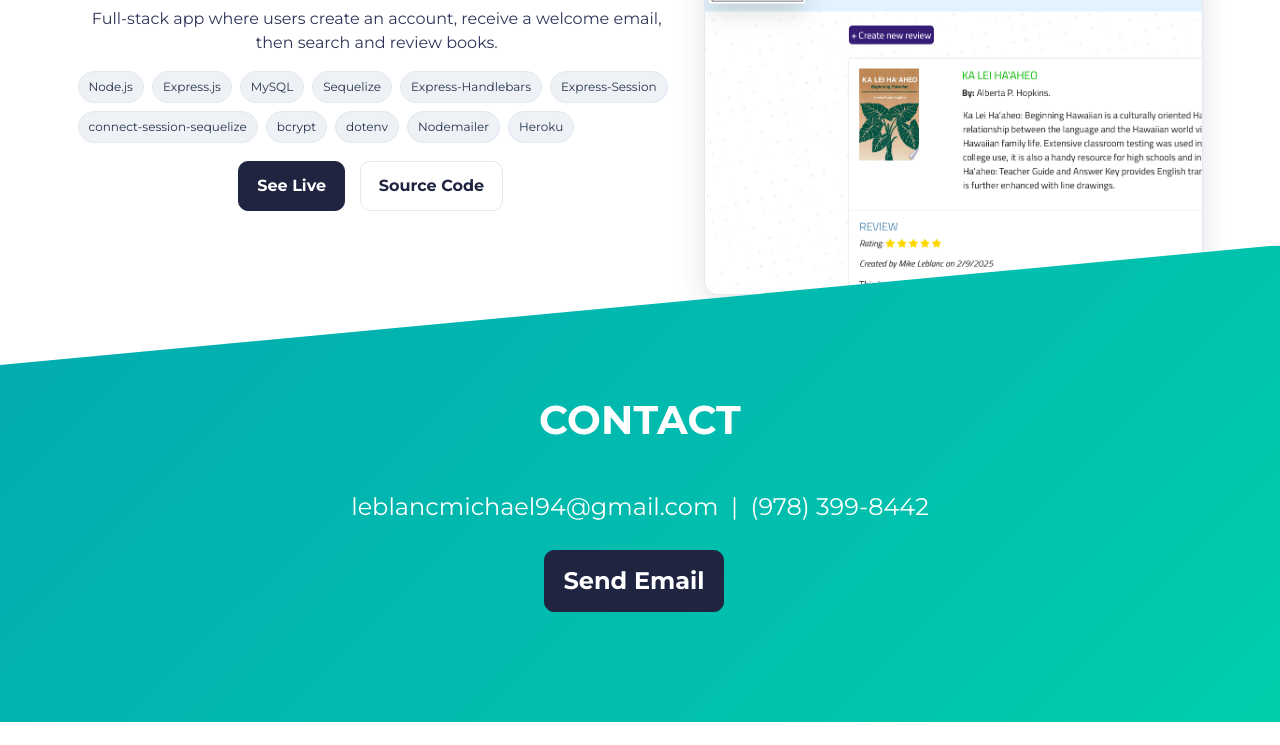
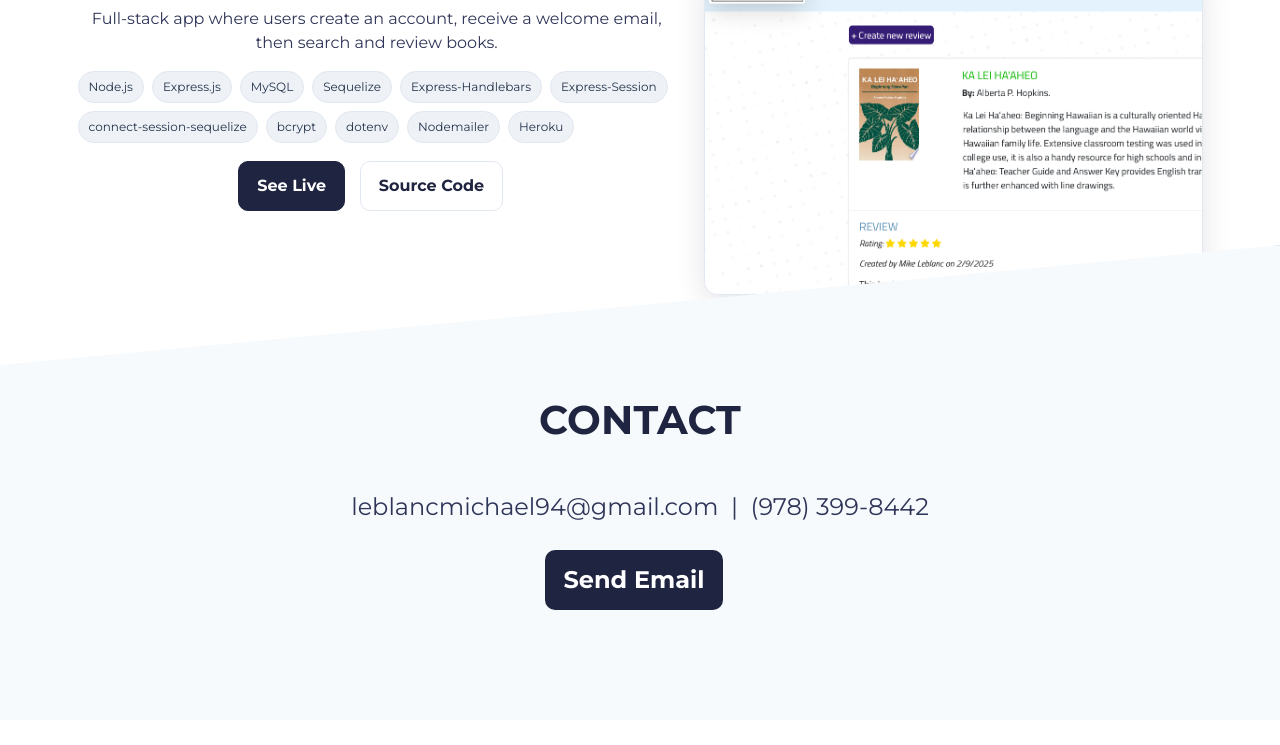
Before and after one commit to mleblanc94/MyPortfolio, a website built with Parcel: page src/index.html in a window 1280 px wide. Shown: the part 2291-3036 px from the top of the page. Built offline with nearby package versions, Linux system fonts and the light colour scheme.

Commit message:
made style changes

```diff
--- a/src/styles.scss
+++ b/src/styles.scss
@@ -31,3 +31,26 @@
     white-space: nowrap;
   }
 }
+
+/* contact */
+#contact {
+  background:#f7fafc;
+  border-top:1px solid var(--border);
+  text-align:center;
+}
+#contact .section-title {
+  color: var(--ink); /* dark title */
+}
+.contact-wrapper__text {
+  color: var(--ink-soft); /* medium gray text */
+  font-size: 18px;
+  margin: 0 0 16px 0;
+}
+#contact .cta {
+  background: var(--ink);
+  color: #fff !important;
+  border: none;
+}
+#contact .cta:hover {
+  filter: brightness(1.08);
+}
```
